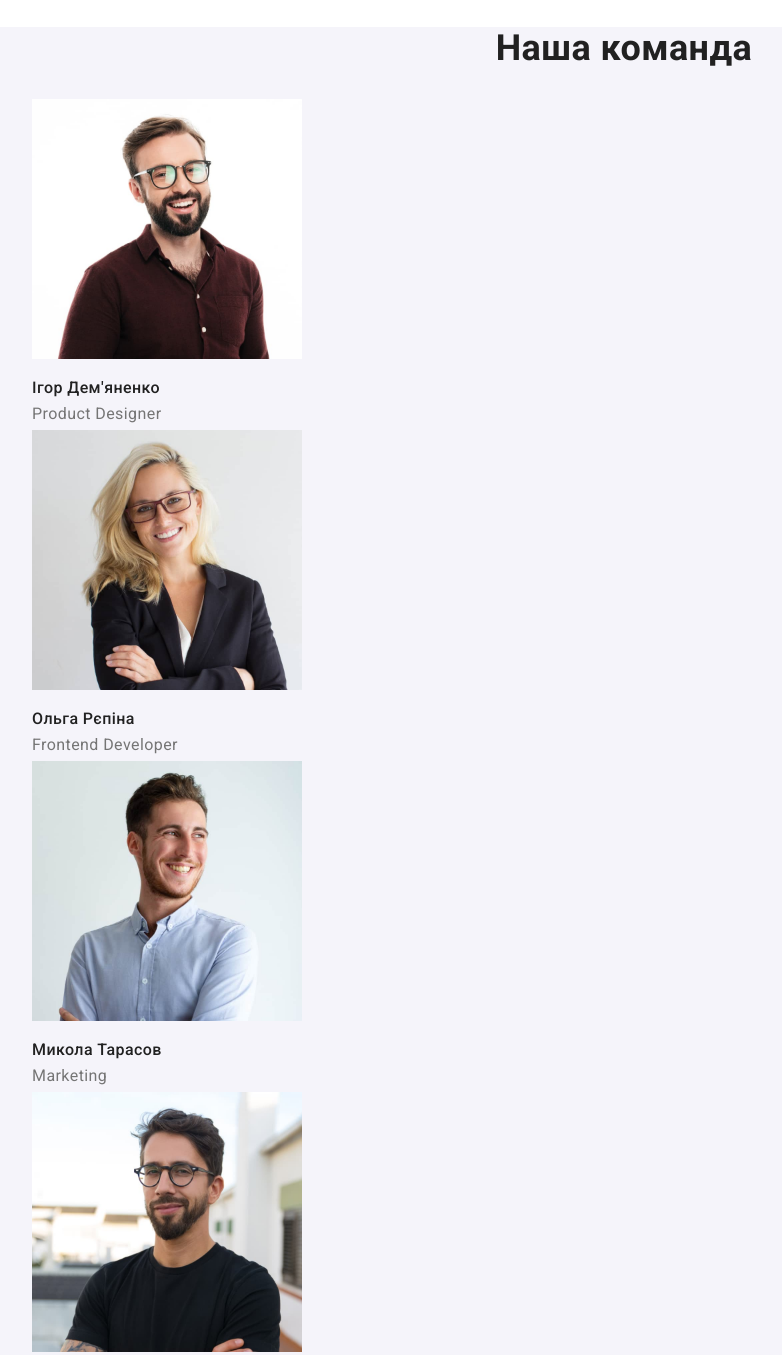
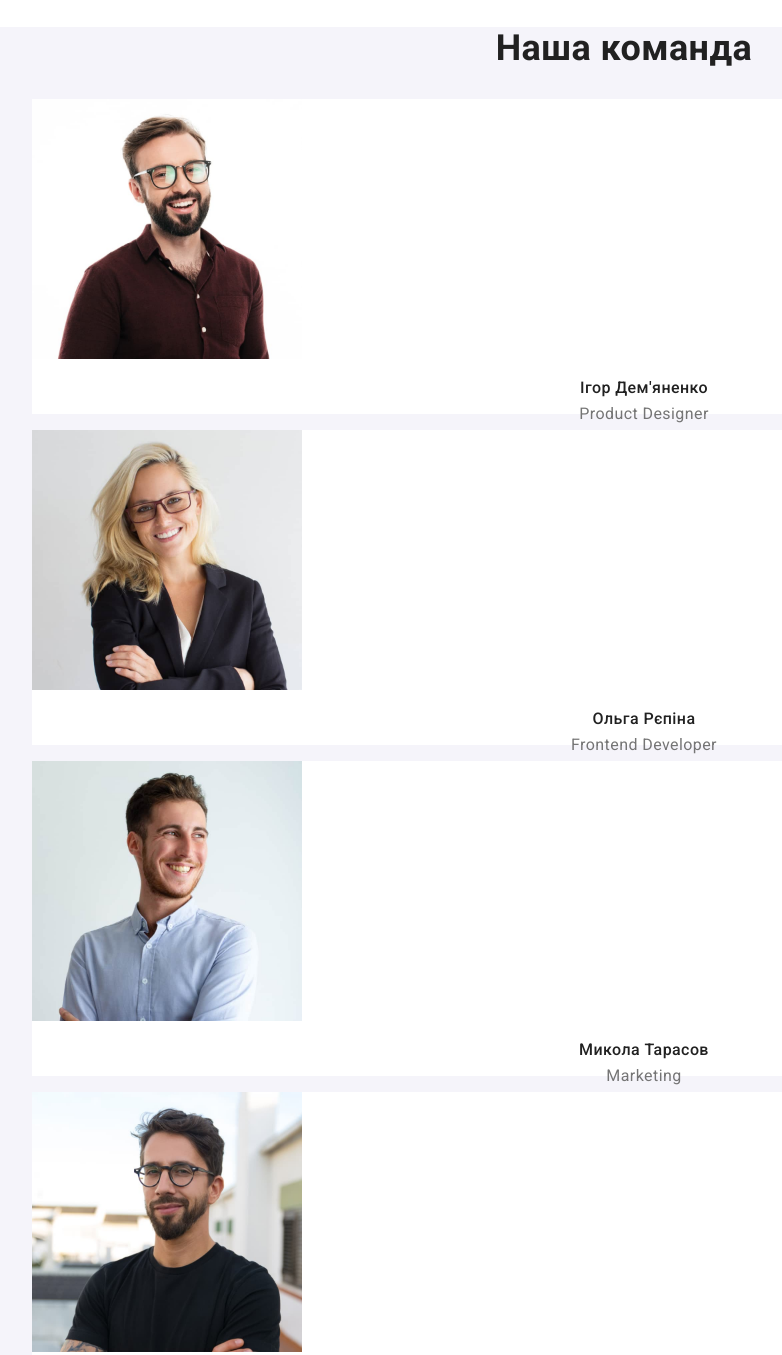
Before and after one commit to A-Novychenko/goit-markup-hw-02, a plain HTML site: page index.html in a window 1280 px wide. Shown: the part 833-2188 px from the top of the page, without its empty margins (16-798 px from the left). Drawn offline with Linux system fonts and the light colour scheme.

Commit message:
add bgc team-item and text-align center

```diff
--- a/css/styles.css
+++ b/css/styles.css
@@ -155,16 +155,21 @@ body {
     background-color: var(--bgc-gray);
 }
 
+.team-item {
+    background-color: var(--white-color);
+}
+
 .team-title {
     font-weight: 500;
     font-size: 16px;
     line-height: 1.19;
-    /* text-align: center; */
+    text-align: center;
 }
 
 .team .section-text {
     font-size: 16px;
     line-height: 1.19px;
+    text-align: center;
 }
 
 /* ----------footer--------------*/
--- a/index.html
+++ b/index.html
@@ -83,22 +83,22 @@
         <section class="section team">
             <h2 class="title">Наша команда</h2>
             <ul class="list">
-                <li>
+                <li class="team-item">
                     <img src="./images/igor-demyanenko.jpg" alt="фото Ігоря" width="270">
                     <h3 class="team-title">Ігор Дем'яненко</h3>
                     <p class="section-text" lang="en">Product Designer</p>
                 </li>
-                <li>
+                <li class="team-item">
                     <img src="./images/olga-repina.jpg" alt="фото Ольги" width="270">
                     <h3 class="team-title">Ольга Рєпіна</h3>
                     <p class="section-text" lang="en">Frontend Developer</p>
                 </li>
-                <li>
+                <li class="team-item">
                     <img src="./images/mykola-tarasov.jpg" alt="фото Миколи" width="270">
                     <h3 class="team-title">Микола Тарасов</h3>
                     <p class="section-text" lang="en">Marketing</p>
                 </li>
-                <li>
+                <li class="team-item">
                     <img src="./images/mikhailo-ermakov.jpg" alt="фото Михайла" width="270">
                     <h3 class="team-title">Михайло Єрмаков</h3>
                     <p class="section-text" lang="en">UI Designer</p>
```
